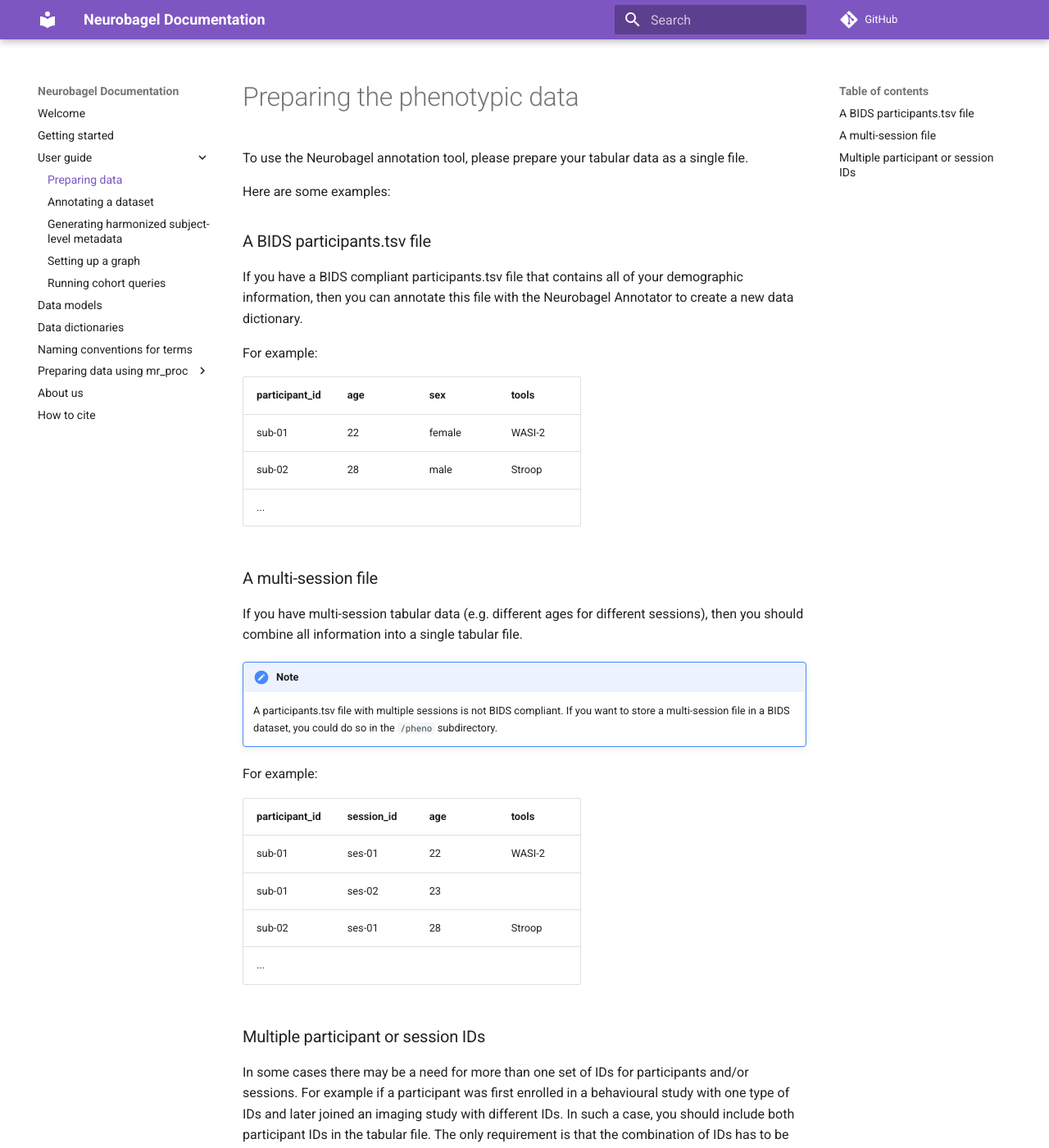
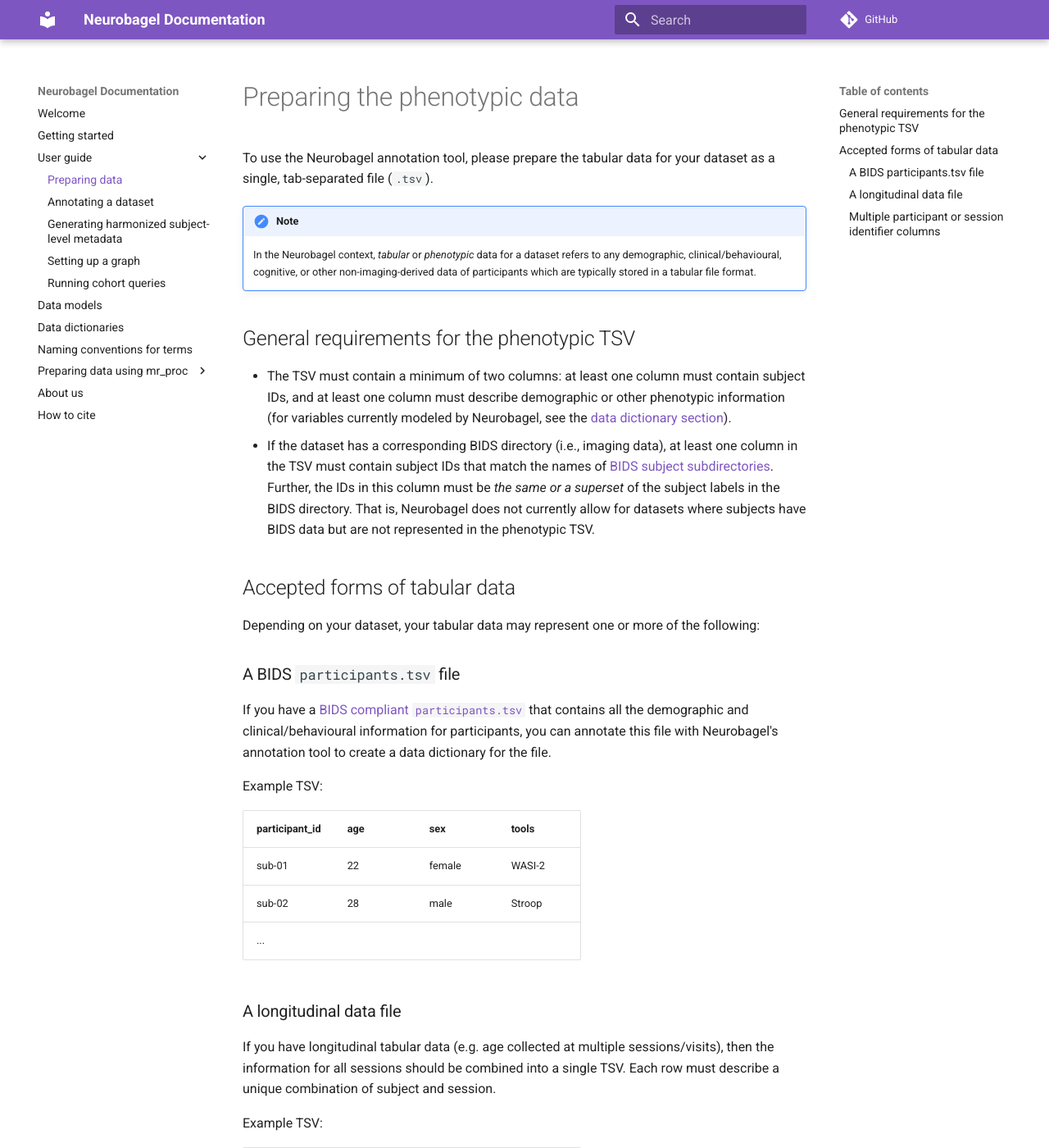
Before and after one commit to neurobagel/documentation, an MkDocs documentation site: the page built from docs/data_prep.md, in a window 1280 px wide and 1400 px high. Shown: the whole window at 82% size. Built offline with MkDocs 1.6.1 and Material for MkDocs 9.7.7, drawn with Linux system fonts in a browser that asks for light colours; comment, search, counter and statistics services are not loaded; some of the changed text lies outside the part shown.

```diff
--- a/docs/data_prep.md
+++ b/docs/data_prep.md
@@ -1,18 +1,35 @@
 # Preparing the phenotypic data
 
 To use the Neurobagel annotation tool,
-please prepare your tabular data as a single file.
+please prepare the tabular data for your dataset as a single, tab-separated file (`.tsv`).
 
-Here are some examples:
+!!! note
+    In the Neurobagel context, _tabular_ or _phenotypic_ data for a dataset refers to any demographic,
+    clinical/behavioural, cognitive, or other non-imaging-derived data of participants
+    which are typically stored in a tabular file format.
 
-### A BIDS participants.tsv file
+## General requirements for the phenotypic TSV
 
-If you have a BIDS compliant participants.tsv file that contains
-all of your demographic information,
-then you can annotate this file with the Neurobagel Annotator
-to create a new data dictionary.
+- The TSV must contain a minimum of two columns: at least one column must contain subject IDs,
+and at least one column must describe demographic or other phenotypic information
+(for variables currently modeled by Neurobagel, see the [data dictionary section](dictionaries.md)).
+- If the dataset has a corresponding BIDS directory (i.e., imaging data),
+at least one column in the TSV must contain subject IDs that match the names of [BIDS subject subdirectories](https://bids-specification.readthedocs.io/en/stable/02-common-principles.html#filesystem-structure).
+Further, the IDs in this column must be _the same or a superset_ of the subject labels in the BIDS directory.
+That is, Neurobagel does not currently allow for datasets where subjects have BIDS data but are not represented in the phenotypic TSV.
 
-For example:
+## Accepted forms of tabular data
+
+Depending on your dataset, your tabular data may represent one or more of the following:
+
+### A BIDS `participants.tsv` file
+
+If you have a [BIDS compliant `participants.tsv`](https://bids-specification.readthedocs.io/en/stable/03-modality-agnostic-files.html#participants-file) that contains
+all the demographic and clinical/behavioural information for participants,
+you can annotate this file with Neurobagel's annotation tool
+to create a data dictionary for the file.
+
+Example TSV:
 
 | participant_id | age | sex    | tools  |
 | -------------- | --- | ------ | ------ |
@@ -21,19 +38,12 @@
 | ...            |     |        |        |
 
 
-### A multi-session file
-If you have multi-session tabular data (e.g. different ages for different sessions),
-then you should combine all information into a single tabular file.
+### A longitudinal data file
+If you have longitudinal tabular data (e.g. age collected at multiple sessions/visits),
+then the information for all sessions should be combined into a single TSV.
+Each row must describe a unique combination of subject and session.
 
-!!! note
-
-    A participants.tsv file with multiple sessions is not BIDS compliant.
-    If you want to store a multi-session file in a BIDS dataset,
-    you could do so in the `/pheno` subdirectory.
-
-
-For example:
-
+Example TSV:
 
 | participant_id | session_id | age | tools  |
 | -------------- | ---------- | --- | ------ |
@@ -42,16 +52,25 @@
 | sub-02         | ses-01     | 28  | Stroop |
 | ...            |            |     |        |
 
-### Multiple participant or session IDs
-In some cases there may be a need for more than one set of IDs
+!!! tip
+
+    A `participants.tsv` file with multiple sessions is not BIDS compliant.
+    If you want to store multi-session phenotypic data in a BIDS dataset,
+    you could do so in the `phenotype/` subdirectory
+    (see also the BIDS specification section on [Longitudinal and multi-site studies](https://bids-specification.readthedocs.io/en/stable/06-longitudinal-and-multi-site-studies.html#longitudinal-and-multi-site-studies)).
+
+### Multiple participant or session identifier columns
+In some cases, there may be a need for more than one set of IDs
 for participants and/or sessions.
-For example if a participant was first enrolled in a behavioural study
-with one type of IDs
-and later joined an imaging study with different IDs.
-In such a case, you should include both participant IDs in the tabular file.
-The only requirement is that the combination of IDs has to be unique.
 
-For example, this would **not be allowed**:
+For example, if a participant was first enrolled in a behavioural study
+with one type of ID,
+and then later joined an imaging study under a different ID.
+In this case, both types of participant IDs should be recorded in the tabular file.
+
+The only requirement is that **the combination of all ID values for a row is unique**.
+
+Example **invalid** TSV:
 
 | participant_id | alternative_participant_id | ... |
 | -------------- | -------------------------- | --- |
@@ -59,9 +78,9 @@
 | sub-01         | SID-2222                   |     |
 | sub-02         | SID-1234                   |     |
 
-The same rules apply to session IDs.
+The same rules apply when multiple session IDs are present.
 
-For example:
+Example **valid** TSV:
 
 | participant_id | alt_participant_id | session_id | alt_session_id | age | ... |
 | -------------- | ------------------ | ---------- | -------------- | --- | --- |
```
Also changed, not shown: docs/cli.md (+1 -1 lines), docs/index.md (+3 -1 lines).
